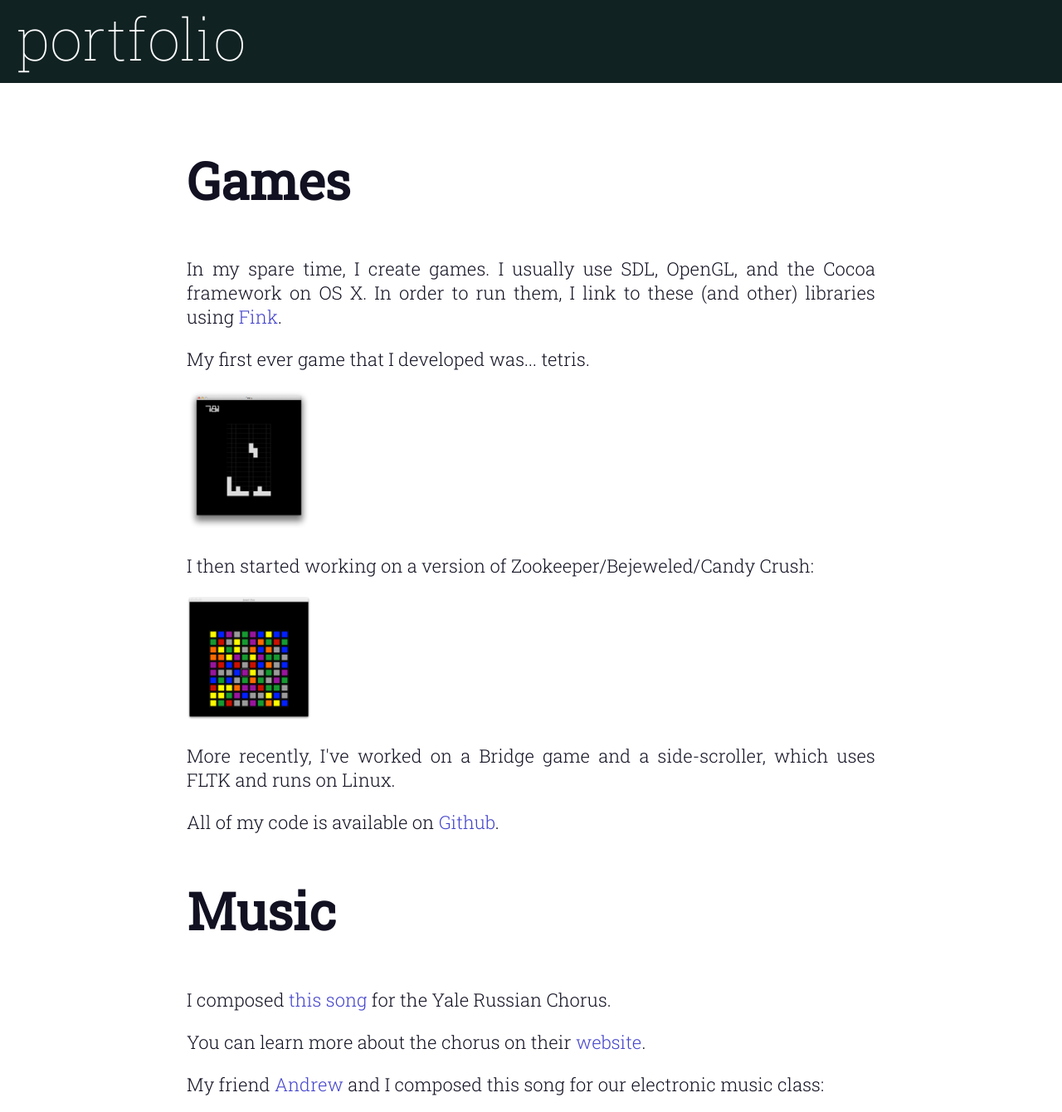
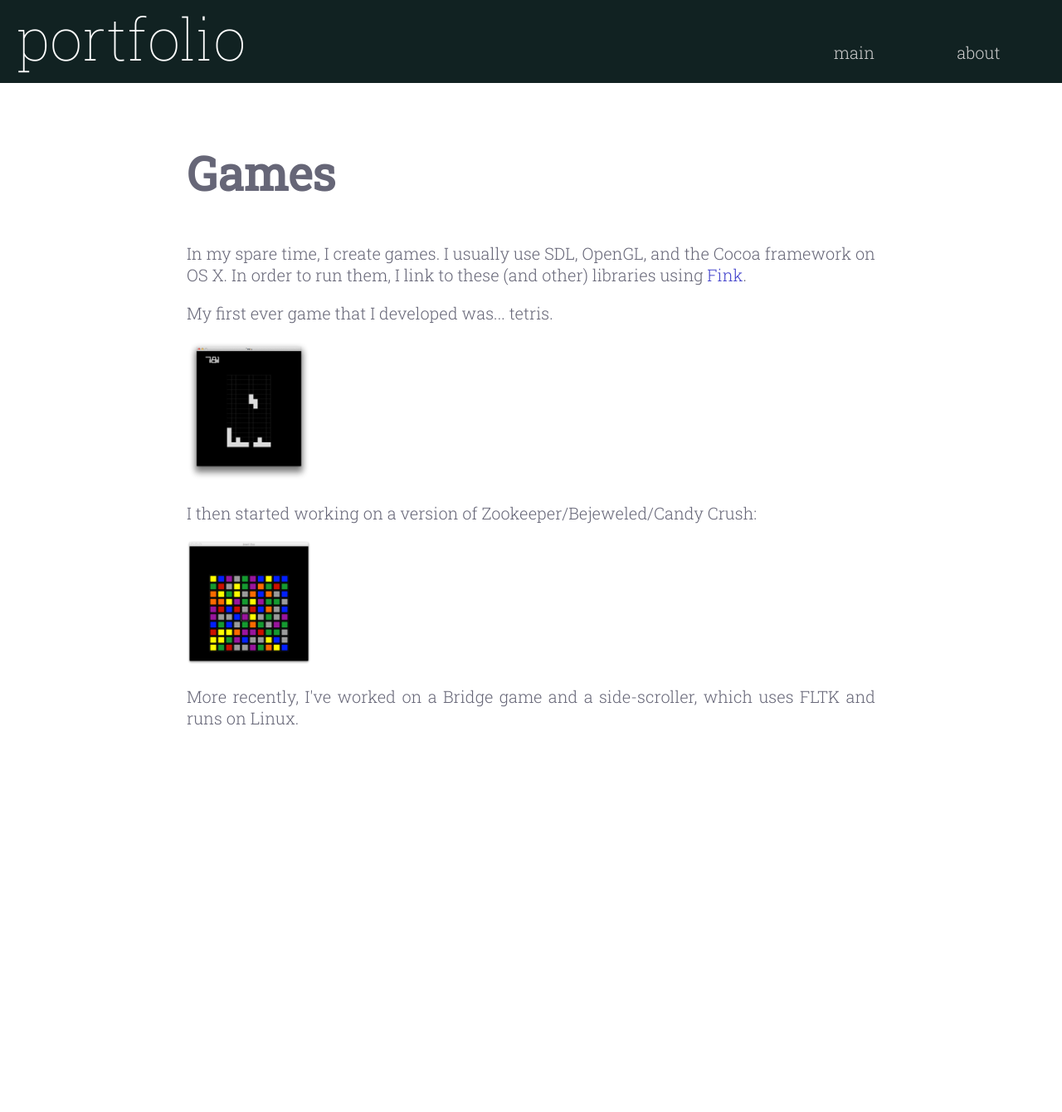
Before and after one commit to hariganesan/fried-python, a Python web app: template templates/portfolio.html in a window 1280 px wide. Shown: the top 1340 px of the page at 83% size. After the commit the page ends 874 px from the top, so only its background shows below. Run offline with Jinja, Linux system fonts and the light colour scheme; the template is opened without the code that fills it, so the values that code supplies are empty.

Commit message:
some animations and text cleanup

```diff
--- a/static/css/main.css
+++ b/static/css/main.css
@@ -4,10 +4,9 @@ body {
   margin: 0;
   font-family: 'Roboto Slab', sans-serif;
   font-weight: 300;
-  font-size: 22px;
-  color: #112;
+  font-size: 20px;
+  color: #667;
   height: 100%;
-  background-color: #eef;
 }
 
 .quadrant, .quadrant-nav {
@@ -35,11 +34,53 @@ a:hover {
   color: #88d;
 }
 
+/* Header */
+
+#header-wrapper {
+  height: 100px;
+  top: 0;
+  position: absolute;
+  width: 100%;
+}
+
+#header {
+  width: auto;
+  height: 100px;
+  margin: 0 auto;
+  padding: 0px 20px;
+}
+
+#logo * {
+  font-size: 70px;
+  color: #fff;
+  font-weight: 100;
+}
+
+#nav {
+  width: 300px;
+  top: 50px;
+  right: 2%;
+  position: absolute;
+  z-index: 1;
+}
+
+.nav-link {
+  color: #ccc;
+  width: 50%;
+  float: left;
+  text-align: center;
+}
+
+.nav-link:hover {
+  color: #fff;
+  cursor: pointer;
+}
+
+/* body */
+
 #wrapper {
-  height: auto;
-  height: 100%;
-  overflow: hidden;
-  background-color: #FFFFFF;
+  margin-top: 100px;
+  background-color: #fff;
 }
 
 #push {
@@ -71,26 +112,11 @@ a:hover {
   margin-bottom: 25px;
 }
 
-
-/* Header */
-
-#header-wrapper {
-  overflow: hidden;
-  height: 100px;
+.center {
+  text-align: center;
 }
 
-#header {
-  width: auto;
-  height: 100px;
-  margin: 0 auto;
-  padding: 0px 20px;
-}
 
-#logo * {
-  font-size: 70px;
-  color: #fff;
-  font-weight: 100;
-}
 
 /* Menu */
 
@@ -143,29 +169,20 @@ a:hover {
 
 /* new styles for home page */
 
-
-.red {
-  background: #211;
+.green {
+  background: #122;
 }
 
-.orange {
-  background: #221;
-}
-
-.yellow {
-  background: #121;
-}
-
-.green {
-  background: #122;
+.green h2 {
+  color: #122;
 }
 
 .blue {
   background: #112;
 }
 
-.purple {
-  background: #212;
+.blue h2 {
+  color: #112;
 }
 
 .black {
--- /dev/null
+++ b/static/js/page.js
@@ -0,0 +1,25 @@
+$(document).ready(function() {
+  var windowHeight = $(window).height();
+  var originalHeight = $("#header-wrapper").height();
+  $("#header-wrapper a").css({"display": "none"});
+  $("#wrapper").css({"display": "none"});
+  $("#header-wrapper").css({"height": windowHeight})
+    .animate({"height": originalHeight}, 500, function() {
+      $("#header-wrapper a").fadeIn(700, function() {
+        $("#wrapper").fadeIn(700);
+      });
+  });
+});
+
+$(".nav-link").click(function() {
+  var windowHeight = $(window).height();
+  var target = $(this).attr("data-target");
+  console.log($(this));
+
+  $("#header-wrapper a").fadeOut(500, function() {
+    $("#header-wrapper").animate({"height": windowHeight}, 500, function() {
+      window.location = target;
+    });
+  });
+  $("#wrapper").fadeOut(500);
+});
--- a/templates/portfolio.html
+++ b/templates/portfolio.html
@@ -2,16 +2,20 @@
 <!-- portfolio file for hariganesan.com-->
 <html xmlns="http://www.w3.org/1999/xhtml">
   {% include "head.html" %}
-  <body class="green">
-    <div id="header-wrapper">
+  <body>
+    <div id="header-wrapper" class="green">
       <div id="header" class="container">
         <div id="logo"><a href="/portfolio">portfolio</a></div>
+      </div>
+
+      <div id="nav">
+        <div><a class="nav-link" href="#" data-target="/">main</a></div>
+        <div><a class="nav-link" href="#" data-target="about">about</a></div>
       </div>
     </div>
 
     <div id="wrapper">
       <div id="page" class="container">
-        <div id="content">
         <div class="post">
           <h2 class="title">Games</h2>
 
@@ -28,55 +32,14 @@
 
             <p>More recently, I've worked on a Bridge game and a side-scroller, which
             uses FLTK and runs on Linux.</p>
-
-              <p>All of my code is available on <a href=
-              'www.github.com/hariganesan'>Github</a>.</p>
-            </div>
-
-            <h2 class="title">Music</h2>
-
-            <div class="entry">
-              <p>I composed <a href="static/music/kvalite_edited.mp3">this song</a> for the Yale Russian Chorus.
-              <p>You can learn more about the chorus on their <a href=
-              "http://www.yalerussianchorus.com">website</a>.</p>
-            </div>
-
-            <div class="entry">
-              <p>My friend <a href="https://soundcloud.com/kobalos">Andrew</a> and I
-              composed this song for our electronic music class:</p>
-
-              <p><iframe width="100%" height="166" scrolling="no" frameborder="no" src=
-              "https://w.soundcloud.com/player/?url=http%3A%2F%2Fapi.soundcloud.com%2Ftracks%2F30135649">
-              </iframe></p>
-
-              <p>You can also check it out on my <a href=
-              "https://soundcloud.com/indynchild">soundcloud</a>.</p>
-            </div>
-
-            <div class="entry">
-              <p>I have also composed music for the <a href='http://dpops.com/'>Davenport
-              Pops Orchestra</a>. You can see our past concerts on our <a href=
-              'https://www.youtube.com/user/DPopsOrchestra'>YouTube Channel</a>.</p>
-            </div>
-          </div>
-
-          <div style="clear: both;">
-            &nbsp;
         </div>
       </div><!-- end #content-->
-
-        <div style="clear: both;">
-          &nbsp;
-        </div>
-      </div>
-      </div>
-    <div id="footer">
-      <p class="small">built on App Engine (poor man's AWS) with some jQuery magic (just plain poor)</p>
     </div>
   </body>
 
   <!-- load js at the bottom -->
   <script src="static/js/jquery-2.1.0.min.js"></script>
+  <script src="static/js/page.js"></script>
 
   <!-- google analytics-->
   <script type="text/javascript">
```
Also changed, not shown: other parts of static/css/main.css (+1 -40 lines), static/js/main.js (+12 -23 lines), templates/about.html (+11 -11 lines), docs/README.md (deleted), 2 other files. Lines whose indentation alone changed are shown as unchanged.
